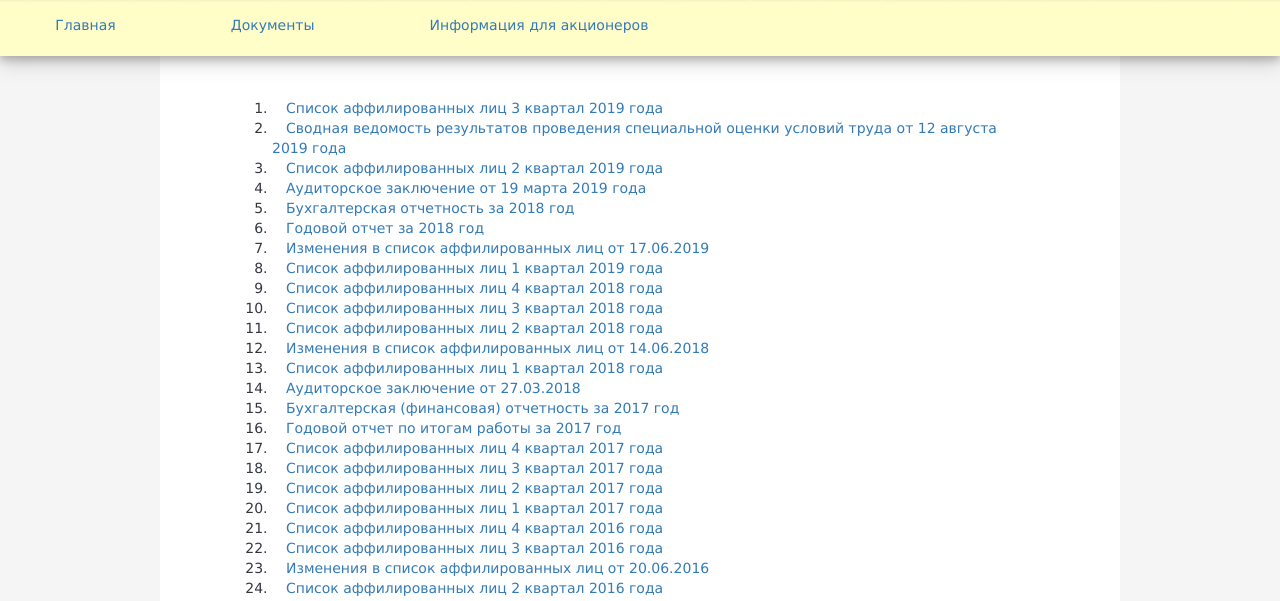
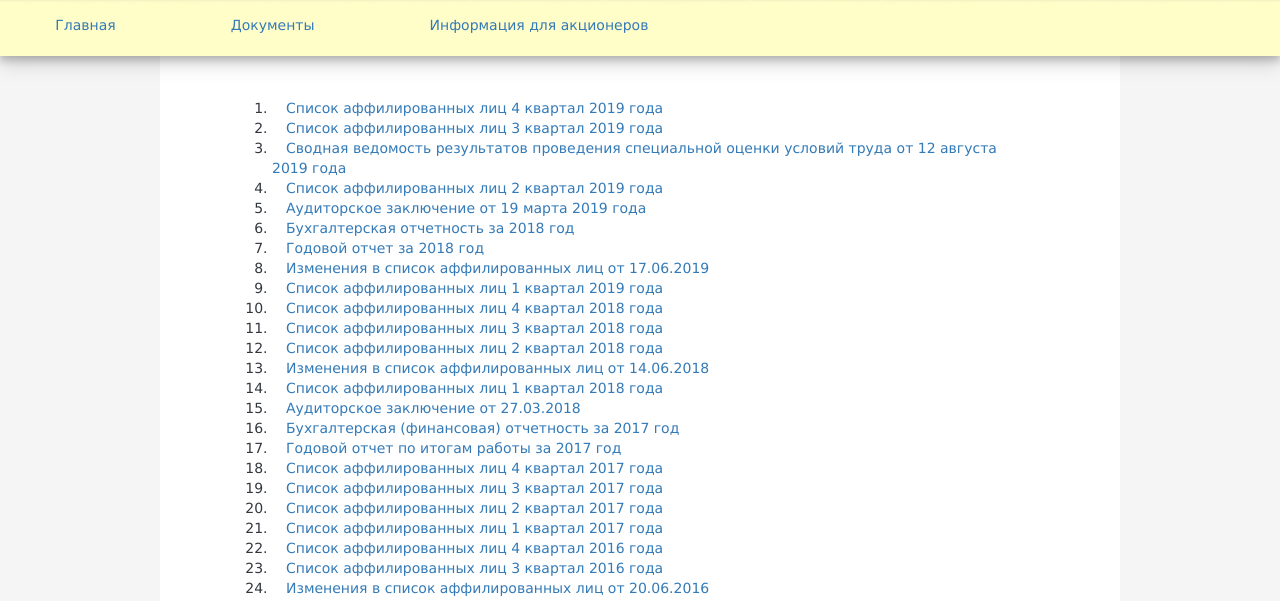
Before and after one commit to Gontareva/hpp, a plain HTML site: page docs.html in a window 1280 px wide. Shown: the part 180-781 px from the top of the page. Drawn offline with nearby package versions, Linux system fonts and the light colour scheme.

Commit message:
add list of 4 q 2019

```diff
--- a/docs.html
+++ b/docs.html
@@ -35,6 +35,8 @@
     <div class="content">
         <div class="content_container">
             <ol>
+                <li><a href="files/list_of_affiliates_4_q_2019.pdf" target="_blank">Список аффилированных лиц 4 квартал
+                    2019 года</a></li>
                 <li><a href="files/list_of_affiliates_3_q_2019.pdf" target="_blank">Список аффилированных лиц 3 квартал
                     2019 года</a></li>
                 <li><a href="files/special_rating.pdf" target="_blank">Сводная ведомость результатов проведения
```
